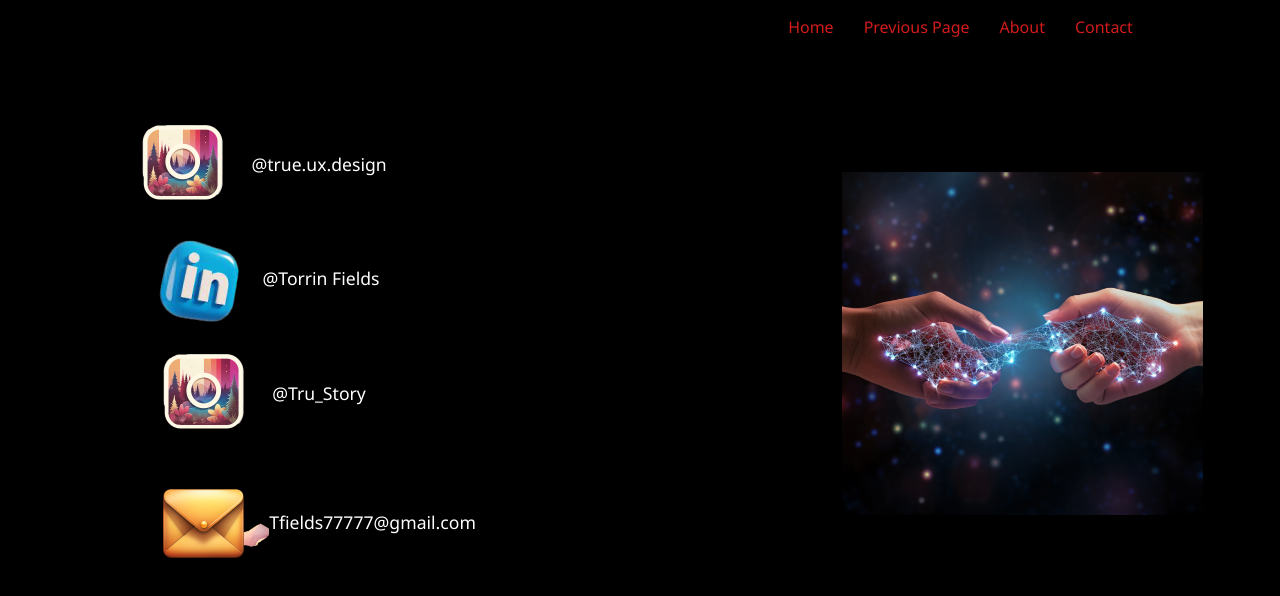
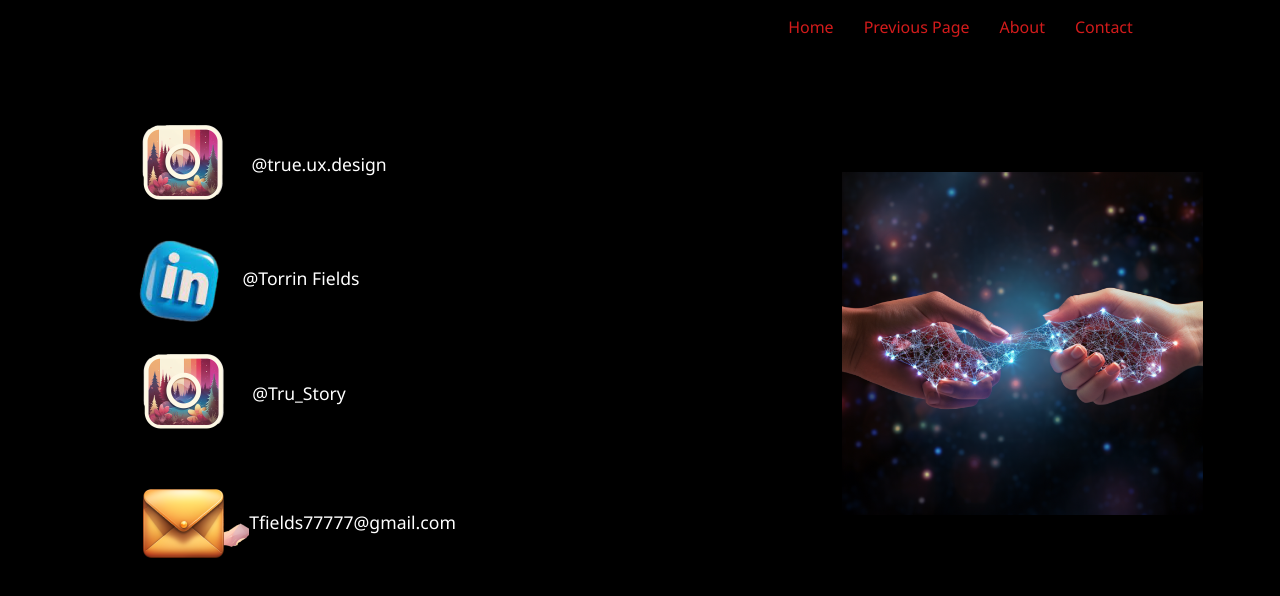
Before and after one commit to siteslinger/TrueUXDeisgn, a plain HTML site: page the-citizen-project.html in a window 1280 px wide. Both pictures are taken after a click on the link "Contact". Drawn offline with nearby package versions, Linux system fonts and the light colour scheme.

Commit message:
Update the-citizen-project.html

```diff
--- a/the-citizen-project.html
+++ b/the-citizen-project.html
@@ -34,15 +34,15 @@
                             <img src="./assets/boogie8934_instagram_logo_b30183ef-01ea-4c62-8735-4c6a906d646e 1.png" alt="insta" class="gmail">
                            <a href="https://www.instagram.com/true.ux.design/" target="__main">@true.ux.design</a>
                         </div>
-                        <div class="flex-con link">
+                        <div class="flex-con link-in">
                             <img src="./assets/images (14) 1.png" alt="insta" class="gmail">
                            <a href="https://www.linkedin.com/in/torrin-fields-336a42255/" target="__main" >@Torrin Fields</a>
                         </div>
-                        <div class="flex-con">
+                        <div class="flex-con link">
                             <img src="./assets/boogie8934_instagram_logo_b30183ef-01ea-4c62-8735-4c6a906d646e 1.png" alt="insta" class="gmail">
                            <a href="https://www.instagram.com/trugeeek/" target="__main">@Tru_Story</a>
                         </div>
-                        <div class="flex-con ">
+                        <div class="flex-con link ">
                             <img src="./assets/boogie8934_create_a_send_mail_icon_5d39ca7b-1acf-4410-bbaf-7c437e9d4274 1.png" id="gmail">
                            <a href="mailto:Tfields77777@gmail.com" id="gmail" >Tfields77777@gmail.com</a>
                         </div>
```
